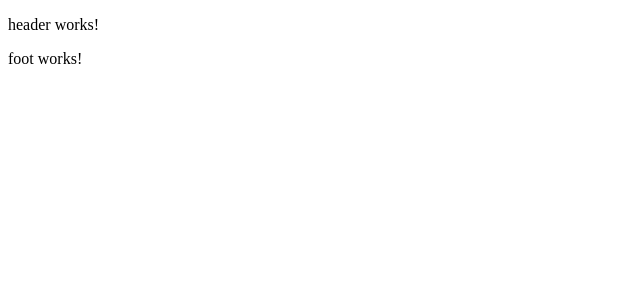
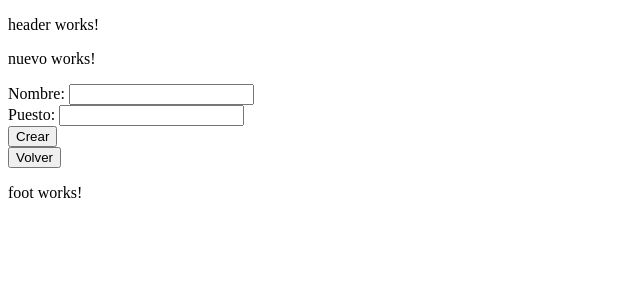
Before and after one commit to joaquint/angular-redes, an Angular app: page /nuevo in a window 1280 px wide. Before the commit this address led to /. Shown: the top 300 px of the page, without its empty margins (0-640 px from the left). Built offline with nearby package versions, Linux system fonts and the light colour scheme.

Commit message:
Separada la creación en un componente nuevo

```diff
--- a/src/app/app-routing.module.ts
+++ b/src/app/app-routing.module.ts
@@ -2,11 +2,13 @@ import { NgModule } from '@angular/core';
 import { Routes, RouterModule } from '@angular/router';
 import { ListadoComponent } from './listado/listado.component';
 import { DetalleComponent } from './detalle/detalle.component';
+import { NuevoComponent } from './nuevo/nuevo.component';
 
 const routes: Routes = [
   { path: '', component: ListadoComponent },
   { path: 'empleados', component: ListadoComponent },
-  { path: 'empleados/:id', component: DetalleComponent }
+  { path: 'empleados/:id', component: DetalleComponent },
+  { path: 'nuevo', component: NuevoComponent }
 ];
 
 @NgModule({
--- a/src/app/app.module.ts
+++ b/src/app/app.module.ts
@@ -11,6 +11,7 @@ import { ListadoComponent } from './listado/listado.component';
 import { HeaderComponent } from './header/header.component';
 import { FootComponent } from './foot/foot.component';
 import { DetalleComponent } from './detalle/detalle.component';
+import { NuevoComponent } from './nuevo/nuevo.component';
 
 @NgModule({
   declarations: [
@@ -18,7 +19,8 @@ import { DetalleComponent } from './detalle/detalle.component';
     ListadoComponent,
     HeaderComponent,
     FootComponent,
-    DetalleComponent
+    DetalleComponent,
+    NuevoComponent
   ],
   imports: [
     BrowserModule,
--- a/src/app/detalle/detalle.component.ts
+++ b/src/app/detalle/detalle.component.ts
@@ -15,7 +15,7 @@ export class DetalleComponent implements OnInit {
 
   constructor(route: ActivatedRoute, reqresService: ReqresService) {
     this.id = route.snapshot.paramMap.get('id');
-    reqresService.getUsuario(this.id).subscribe((response) => {
+    reqresService.getUser(this.id).subscribe((response) => {
       this.persona = JSON.parse(JSON.stringify(response)).data;
       console.log(this.persona);
     });
--- a/src/app/listado/listado.component.html
+++ b/src/app/listado/listado.component.html
@@ -4,11 +4,4 @@
     <li><a [routerLink]="['/empleados', persona.id]" >{{persona.first_name}} {{persona.last_name}}</a></li>
 </ul>
 
-<form #f="ngForm" (ngSubmit)="addPersona(f.value)">
-    <div>Id:       <input type="text" name="id"         ngModel></div>
-    <div>Email:    <input type="text" name="email"      ngModel></div>
-    <div>Nombre:   <input type="text" name="first_name" ngModel></div>
-    <div>Apellido: <input type="text" name="last_name"  ngModel></div>
-    <div>Avatar:   <input type="text" name="avatar"     ngModel></div>
-    <button type="submit">Crear</button>
-</form>
+<button [routerLink]="'/nuevo'">Nuevo</button>
--- a/src/app/listado/listado.component.ts
+++ b/src/app/listado/listado.component.ts
@@ -17,7 +17,7 @@ export class ListadoComponent implements OnInit {
   constructor(dataService: DataService, reqresService: ReqresService) {
     this.dataService = dataService;
     this.personas = dataService.getPersonas();
-    reqresService.getUsuarios().subscribe((response) => {
+    reqresService.getUsers().subscribe((response) => {
       this.personas2 = JSON.parse(JSON.stringify(response)).data;
       console.log(this.personas2);
     });
--- /dev/null
+++ b/src/app/nuevo/nuevo.component.html
@@ -0,0 +1,9 @@
+<p>nuevo works!</p>
+
+<form #f="ngForm" (ngSubmit)="createUser(f.value); f.reset()">
+    <div>Nombre: <input type="text" name="name" ngModel></div>
+    <div>Puesto: <input type="text" name="job"  ngModel></div>
+    <button type="submit">Crear</button>
+</form>
+
+<button [routerLink]="'/empleados'">Volver</button>
--- /dev/null
+++ b/src/app/nuevo/nuevo.component.ts
@@ -0,0 +1,26 @@
+import { Component, OnInit } from '@angular/core';
+import { DataService } from '../data.service';
+import { ReqresService } from '../services/reqres.service';
+import { Persona } from '../modelo/persona';
+import { Router } from '@angular/router';
+
+@Component({
+  selector: 'app-nuevo',
+  templateUrl: './nuevo.component.html',
+  styleUrls: ['./nuevo.component.css']
+})
+export class NuevoComponent implements OnInit {
+
+  constructor(private dataService: DataService, private reqresService: ReqresService, private router: Router) {
+  }
+
+  ngOnInit(): void {
+  }
+
+  createUser(values): void {
+    console.log(values);
+    this.reqresService.createUser(values.name, values.job);
+    //this.router.navigateByUrl('/empleados');
+  }
+
+}
--- a/src/app/services/reqres.service.ts
+++ b/src/app/services/reqres.service.ts
@@ -21,11 +21,15 @@ export class ReqresService {
     this.http.post('https://reqres.in/api/login', JSON.parse(body)).subscribe(data => { console.log("-------POST-------->" + JSON.stringify(data)) });
   }
 
-  getUsuario(id: string) {
+  createUser(name: string, job: string) {
+    this.http.post('https://reqres.in/api/users', '{ "name": "' + name + '", "job": "' + job + '" }').subscribe(datos => {console.log(datos);})
+  }
+
+  getUser(id: string) {
     return this.http.get('https://reqres.in/api/users/' + id);
   }
 
-  getUsuarios() {
+  getUsers() {
     return this.http.get('https://reqres.in/api/users?page=1');
   }
 
```
Also changed, not shown: src/app/nuevo/nuevo.component.css (added), 1 other file (tests, documents, lock files or other folders).
